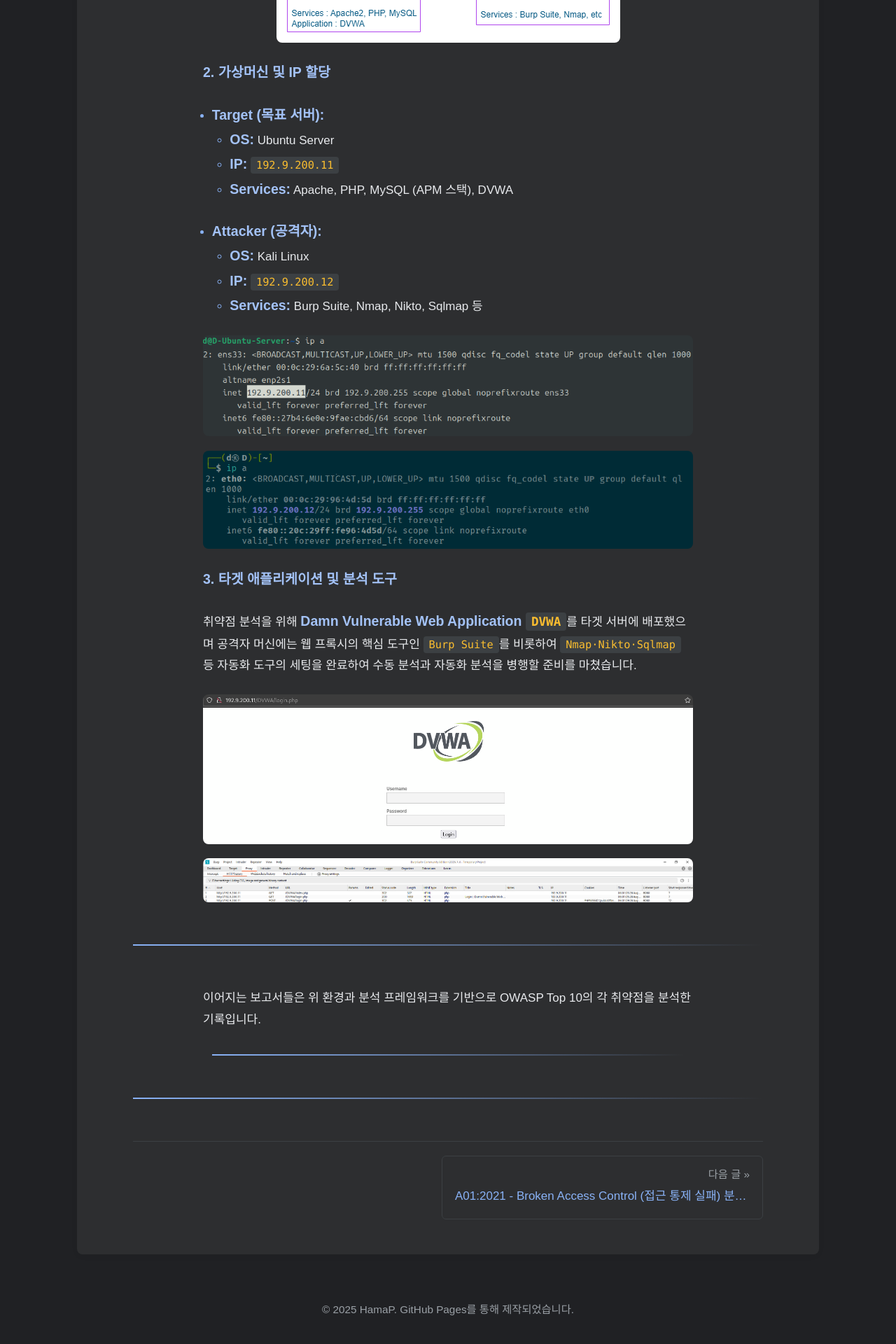
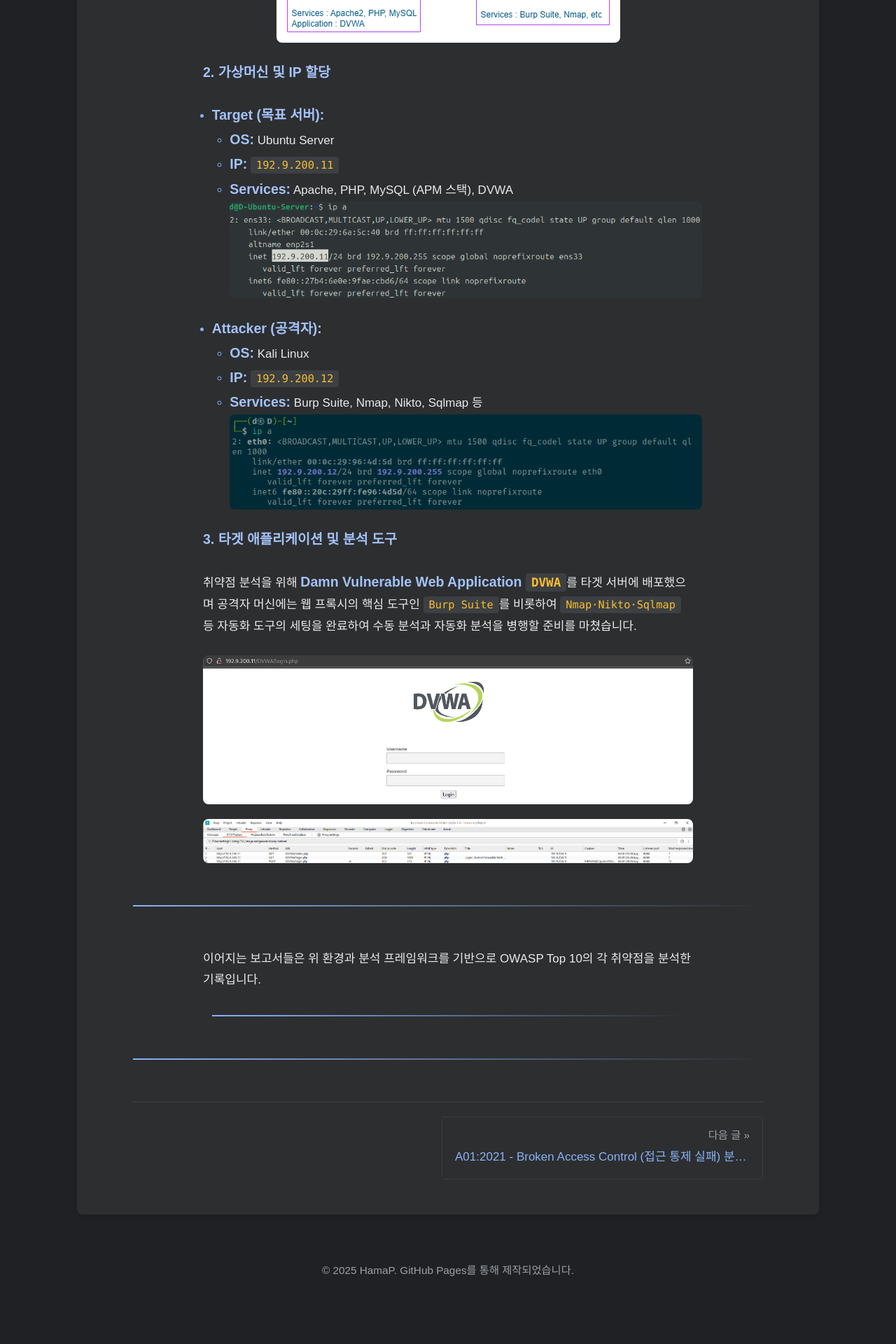
Before and after one commit to HamaP0/HamaP0.github.io, a Jekyll site: the page built from _posts/OWASP Top 10/2025-08-24-A00_Practice Environment.md, in a window 1280 px wide. Shown: the part 2854-4774 px from the top of the page at 70% size. Built offline with Jekyll 4.4.1, drawn with Linux system fonts in a browser that asks for light colours; some web fonts are replaced; after the commit the page ends 4717 px from its top, so only the background shows below that.

Commit message:
Update 2025-08-24-A00_Practice Environment.md

```diff
--- a/_posts/OWASP Top 10/2025-08-24-A00_Practice Environment.md
+++ b/_posts/OWASP Top 10/2025-08-24-A00_Practice Environment.md
@@ -64,12 +64,11 @@
     *   **OS:** Ubuntu Server
     *   **IP:** `192.9.200.11`
     *   **Services:** Apache, PHP, MySQL (APM 스택), DVWA
+   ![Ubuntu 서버 IP 주소 확인]({{ "/assets/images/A00_P2-1.png" | relative_url }})
 *   **Attacker (공격자):**
     *   **OS:** Kali Linux
     *   **IP:** `192.9.200.12`
     *   **Services:** Burp Suite, Nmap, Nikto, Sqlmap 등
-
-   ![Ubuntu 서버 IP 주소 확인]({{ "/assets/images/A00_P2-1.png" | relative_url }})
    ![Kali Linux IP 주소 확인]({{ "/assets/images/A00_P2-2.png" | relative_url }})
 
 **3. 타겟 애플리케이션 및 분석 도구**
```
